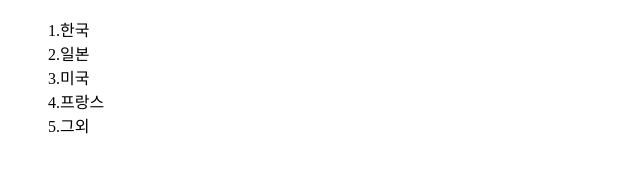
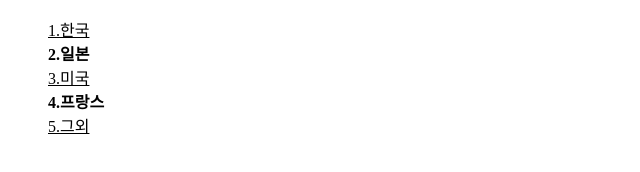
Before and after one commit to Hyun0000/selfsudy_21.02-21.07, a plain HTML site: page index.html in a window 1280 px wide. Shown: the part 592-764 px from the top of the page, 0-640 px from the left. Drawn offline with Linux system fonts and the light colour scheme.

Commit message:
연습용#2

```diff
--- a/index.html
+++ b/index.html
@@ -8,11 +8,11 @@
 <h1>나홀로 여기에</h1>
 <img src="main.jpg" width="800" height="500" alt="5taKu">
   <ul style="list-style: none">
-      <li>1.한국</li>
-      <li>2.일본</li>
-      <li>3.미국</li>
-      <li>4.프랑스</li>
-      <li>5.그외</li>
+      <u><li>1.한국</li></u>
+      <strong><li>2.일본</li></strong>
+      <u><li>3.미국</li></u>
+      <strong><li>4.프랑스</li></strong>
+      <u><li>5.그외</li></u>
   </ul>
   </body>
 </html>
```
